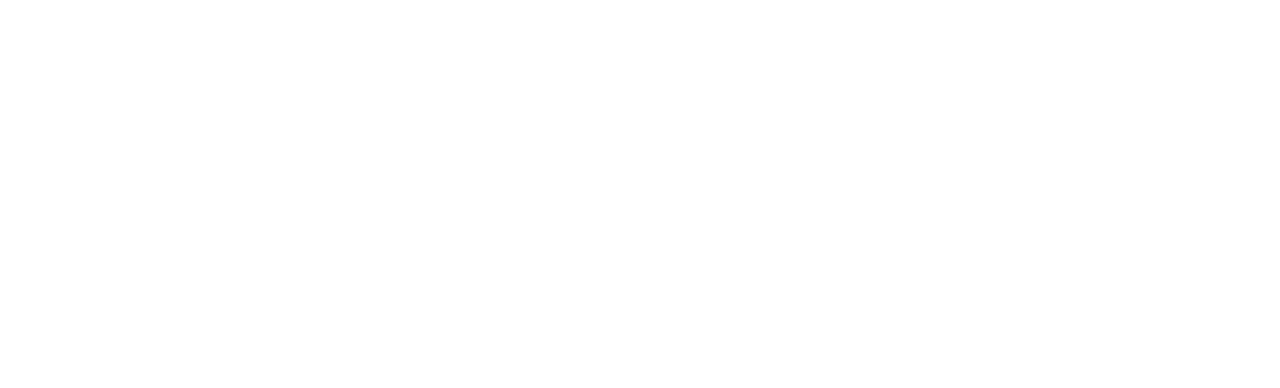
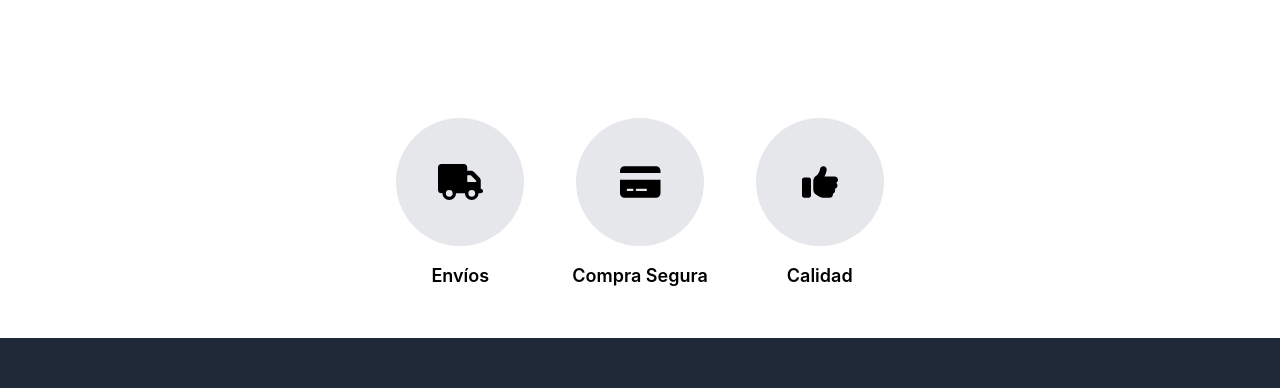
Before and after one commit to LeaaJr/ProyectArg, a React (Create React App) app: page / in a window 1280 px wide. Shown: the part 1286-1674 px from the top of the page. Before the commit the page ends 1200 px from the top, so only its background shows below. Built offline with nearby package versions, Linux system fonts and the light colour scheme.

Commit message:
Mod-Cards

```diff
--- a/package.json
+++ b/package.json
@@ -3,6 +3,9 @@
   "version": "0.1.0",
   "private": true,
   "dependencies": {
+    "@fortawesome/fontawesome-svg-core": "^6.6.0",
+    "@fortawesome/free-solid-svg-icons": "^6.6.0",
+    "@fortawesome/react-fontawesome": "^0.2.2",
     "@headlessui/react": "^2.1.10",
     "@heroicons/react": "^2.1.5",
     "@testing-library/jest-dom": "^5.17.0",
--- /dev/null
+++ b/src/Components/FeatureCircles.js
@@ -0,0 +1,28 @@
+import React from 'react';
+import { FontAwesomeIcon } from '@fortawesome/react-fontawesome';
+import { faTruck, faCreditCard, faThumbsUp } from '@fortawesome/free-solid-svg-icons';
+
+const features = [
+  { icon: faTruck, text: 'Envíos' },
+  { icon: faCreditCard, text: 'Compra Segura' },
+  { icon: faThumbsUp, text: 'Calidad' },
+];
+
+const FeatureCircles = () => {
+  return (
+    <div className="container mx-auto py-12">
+      <div className="flex flex-wrap justify-center gap-12">
+        {features.map((feature, index) => (
+          <div key={index} className="flex flex-col items-center">
+            <div className="w-32 h-32 rounded-full bg-gray-200 flex items-center justify-center mb-4">
+              <FontAwesomeIcon icon={feature.icon} className="text-black text-4xl" />
+            </div>
+            <span className="text-lg font-semibold">{feature.text}</span>
+          </div>
+        ))}
+      </div>
+    </div>
+  );
+};
+
+export default FeatureCircles;
--- a/src/Components/FeaturedCards.js
+++ b/src/Components/FeaturedCards.js
@@ -10,7 +10,7 @@
   { title: 'Categoría 6', image: 'url_imagen_categoria_6', link: '/productos/categoria6' },
 ];
 
-const FeaturedCards = () => {
+  const FeaturedCards = () => {
   const [startIndex, setStartIndex] = useState(0);
 
   const nextCards = () => {
@@ -22,9 +22,9 @@
   };
 
   return (
-    <div className="container mx-auto py-16 px-4">
-      <h2 className="text-4xl font-bold text-center mb-12 text-gray-800">Productos Destacados</h2>
-      <div className="relative">
+      <div className="container mx-auto py-48 px-4"> {/* Cambiado de py-16 a py-48 */}
+        <h2 className="text-4xl font-bold text-center mb-12 text-gray-800">Productos</h2>
+        <div className="relative">
         <div className="flex justify-between items-center">
           <button
             onClick={prevCards}
--- a/src/Components/Home.js
+++ b/src/Components/Home.js
@@ -1,6 +1,7 @@
 import React from 'react';
 import Carousel from './Carousel';
 import FeaturedCards from './FeaturedCards';
+import FeatureCircles from './FeatureCircles';
 import Footer from './Footer';
 
 const Home = () => {
@@ -9,6 +10,7 @@
       <main className="flex-grow">
         <Carousel />
         <FeaturedCards />
+        <FeatureCircles />
       </main>
       <Footer />
     </div>
```
Also changed, not shown: 1 other file (tests, documents, lock files or other folders).
